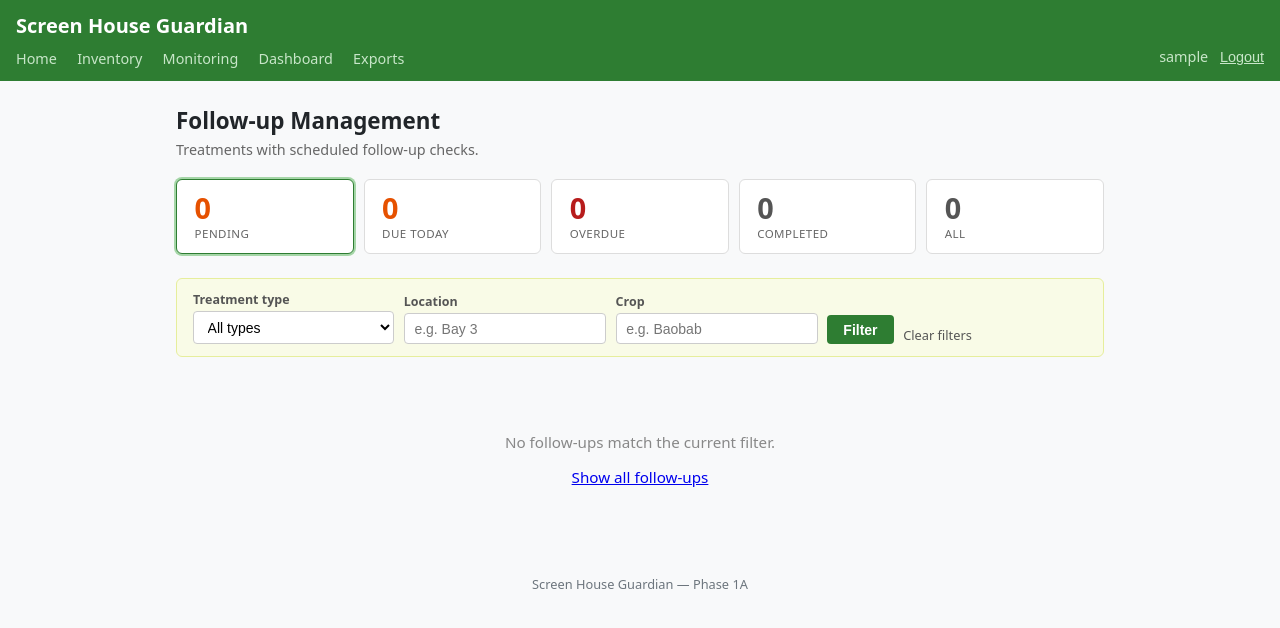
After one commit to kishkumar96/screenhouse-guardian, a Django app: page /monitoring/follow-ups/ in a window 1280 px wide. The commit adds this page. Shown: the top 628 px of the page. Run offline with Django 5.2, Linux system fonts and the light colour scheme; the visitor is signed in with stand-in values (Sample User, id 1); data comes from the database, SQL or seed files in the repository; data that the repository does not hold is empty.

Commit message:
Add follow-up list view for treatment tracking
Lets managers/observers see pending, due-today, overdue, and completed
treatment follow-ups with filters by status, treatment type, location,
and crop, plus a dashboard link and summary counts.

Co-Authored-By: Claude Sonnet 5 <noreply@anthropic.com>

```diff
--- a/monitoring/urls.py
+++ b/monitoring/urls.py
@@ -13,4 +13,6 @@ urlpatterns = [
     path('rounds/new/', views.round_create, name='round_create'),
     path('rounds/<int:round_id>/', views.round_detail, name='round_detail'),
     path('rounds/<int:round_id>/edit/', views.round_edit, name='round_edit'),
+    # Follow-up management
+    path('follow-ups/', views.follow_up_list, name='follow_up_list'),
 ]
--- a/monitoring/views.py
+++ b/monitoring/views.py
@@ -1,11 +1,11 @@
 from django.contrib import messages
 from django.core.exceptions import ValidationError
-from django.db.models import OuterRef, Subquery
+from django.db.models import OuterRef, Q, Subquery
 from django.shortcuts import get_object_or_404, redirect, render
 from django.utils import timezone
 
 from config.permissions import is_manager, manager_required, observer_required
-from inventory.models import TrackingUnit
+from inventory.models import Crop, TrackingUnit
 from .forms import (
     DailyRoundCreateForm,
     DailyRoundEditForm,
@@ -373,3 +373,96 @@ def round_edit(request, round_id):
         'daily_round': daily_round,
         'form': form,
     })
+
+
+# ── Follow-up list ─────────────────────────────────────────────────────────────
+
+_COMPLETED_OUTCOMES = {
+    Treatment.OUTCOME_IMPROVED,
+    Treatment.OUTCOME_NO_CHANGE,
+    Treatment.OUTCOME_WORSENED,
+    Treatment.OUTCOME_RESOLVED,
+}
+
+STATUS_PENDING = 'pending'
+STATUS_DUE_TODAY = 'due_today'
+STATUS_OVERDUE = 'overdue'
+STATUS_COMPLETED = 'completed'
+STATUS_ALL = 'all'
+
+
+@observer_required
+def follow_up_list(request):
+    today = timezone.localdate()
+
+    # Base: treatments that have a follow_up_date set
+    base_qs = (
+        Treatment.objects
+        .filter(follow_up_date__isnull=False)
+        .select_related(
+            'tracking_unit__crop',
+            'tracking_unit__accession',
+            'tracking_unit__position__bench__screen_house__site',
+            'created_by',
+        )
+    )
+
+    # Summary counts (always over all treatments with follow_up_date)
+    counts = {
+        'pending': base_qs.filter(outcome=Treatment.OUTCOME_PENDING).count(),
+        'due_today': base_qs.filter(follow_up_date=today, outcome=Treatment.OUTCOME_PENDING).count(),
+        'overdue': base_qs.filter(follow_up_date__lt=today, outcome=Treatment.OUTCOME_PENDING).count(),
+        'completed': base_qs.filter(outcome__in=list(_COMPLETED_OUTCOMES)).count(),
+    }
+
+    # Apply status filter
+    status_filter = request.GET.get('status', STATUS_PENDING)
+    if status_filter == STATUS_DUE_TODAY:
+        qs = base_qs.filter(follow_up_date=today, outcome=Treatment.OUTCOME_PENDING)
+    elif status_filter == STATUS_OVERDUE:
+        qs = base_qs.filter(follow_up_date__lt=today, outcome=Treatment.OUTCOME_PENDING)
+    elif status_filter == STATUS_COMPLETED:
+        qs = base_qs.filter(outcome__in=list(_COMPLETED_OUTCOMES))
+    elif status_filter == STATUS_ALL:
+        qs = base_qs
+    else:  # default = pending
+        status_filter = STATUS_PENDING
+        qs = base_qs.filter(outcome=Treatment.OUTCOME_PENDING)
+
+    # Apply treatment_type filter
+    treatment_type = request.GET.get('treatment_type', '')
+    if treatment_type:
+        qs = qs.filter(treatment_type=treatment_type)
+
+    # Apply location text filter (legacy + structured)
+    location = request.GET.get('location', '').strip()
+    if location:
+        qs = qs.filter(
+            Q(tracking_unit__location_text__icontains=location) |
+            Q(tracking_unit__position__bench__name__icontains=location) |
+            Q(tracking_unit__position__bench__screen_house__name__icontains=location) |
+            Q(tracking_unit__position__bench__screen_house__site__name__icontains=location)
+        )
+
+    # Apply crop filter (by name, case-insensitive substring)
+    crop = request.GET.get('crop', '').strip()
+    if crop:
+        qs = qs.filter(
+            Q(tracking_unit__crop_name__icontains=crop) |
+            Q(tracking_unit__crop__name__icontains=crop)
+        )
+
+    # Order: overdue first, then by date, then by unit code
+    qs = qs.order_by('follow_up_date', 'tracking_unit__unit_code')
+
+    return render(request, 'monitoring/follow_up_list.html', {
+        'treatments': qs,
+        'counts': counts,
+        'status_filter': status_filter,
+        'treatment_type_filter': treatment_type,
+        'location_filter': location,
+        'crop_filter': crop,
+        'treatment_type_choices': Treatment.TYPE_CHOICES,
+        'today': today,
+        'show_manager_links': is_manager(request.user),
+    })
--- a/templates/dashboard/index.html
+++ b/templates/dashboard/index.html
@@ -255,6 +255,7 @@
       <a href="{% url 'exports:index' %}" class="dash-action-btn">Export data</a>
     {% endif %}
     <a href="{% url 'monitoring:round_list' %}" class="dash-action-btn secondary">Daily rounds</a>
+    <a href="{% url 'monitoring:follow_up_list' %}" class="dash-action-btn secondary">Follow-ups</a>
     <a href="{% url 'inventory:archived_tracking_units' %}" class="dash-action-btn secondary">Archived units</a>
     {% if show_staff_links %}
       <a href="/admin/inventory/trackingunit/add/" class="dash-action-btn secondary">Create unit in admin</a>
--- /dev/null
+++ b/templates/monitoring/follow_up_list.html
@@ -0,0 +1,285 @@
+{% extends "base.html" %}
+
+{% block title %}Follow-up Management — Screen House Guardian{% endblock %}
+
+{% block extra_style %}
+.fu-heading { margin-bottom: 1.25rem; }
+.fu-heading h2 { margin: 0 0 0.25rem; font-size: 1.4rem; }
+.fu-heading p  { margin: 0; color: #666; font-size: 0.9rem; }
+
+/* Summary count cards */
+.fu-count-grid {
+  display: flex;
+  flex-wrap: wrap;
+  gap: 0.6rem;
+  margin-bottom: 1.5rem;
+}
+.fu-count-card {
+  background: #fff;
+  border: 1px solid #ddd;
+  border-radius: 6px;
+  padding: 0.75rem 1.1rem;
+  min-width: 110px;
+  flex: 1;
+  text-decoration: none;
+  display: block;
+  transition: box-shadow 0.1s;
+}
+.fu-count-card:hover { box-shadow: 0 2px 6px rgba(0,0,0,0.08); }
+.fu-count-card.active { border-color: #2e7d32; box-shadow: 0 0 0 2px #a5d6a7; }
+.fu-count-value { font-size: 1.8rem; font-weight: 700; color: #2e7d32; line-height: 1.1; }
+.fu-count-card.warn  .fu-count-value { color: #e65100; }
+.fu-count-card.alert .fu-count-value { color: #b71c1c; }
+.fu-count-card.done  .fu-count-value { color: #555; }
+.fu-count-label { font-size: 0.72rem; color: #666; text-transform: uppercase; letter-spacing: 0.04em; margin-top: 0.15rem; }
+
+/* Filter bar */
+.fu-filters {
+  background: #f9fbe7;
+  border: 1px solid #e6ee9c;
+  border-radius: 6px;
+  padding: 0.75rem 1rem;
+  margin-bottom: 1.25rem;
+  display: flex;
+  flex-wrap: wrap;
+  gap: 0.6rem;
+  align-items: flex-end;
+}
+.fu-filter-group { display: flex; flex-direction: column; gap: 0.2rem; }
+.fu-filter-group label { font-size: 0.78rem; font-weight: 600; color: #555; }
+.fu-filter-group select,
+.fu-filter-group input[type=text] {
+  padding: 0.4rem 0.6rem;
+  border: 1px solid #ccc;
+  border-radius: 4px;
+  font-size: 0.875rem;
+  background: #fff;
+  min-width: 140px;
+}
+.fu-filter-btn {
+  padding: 0.4rem 1rem;
+  background: #2e7d32;
+  color: #fff;
+  border: none;
+  border-radius: 4px;
+  font-size: 0.875rem;
+  font-weight: 600;
+  cursor: pointer;
+  align-self: flex-end;
+}
+.fu-filter-btn:hover { background: #1b5e20; }
+.fu-filter-clear { font-size: 0.8rem; color: #555; text-decoration: none; align-self: flex-end; }
+.fu-filter-clear:hover { text-decoration: underline; }
+
+/* Table */
+.fu-table-wrap { overflow-x: auto; }
+.fu-table {
+  width: 100%;
+  border-collapse: collapse;
+  font-size: 0.875rem;
+  background: #fff;
+  border: 1px solid #ddd;
+  border-radius: 6px;
+}
+.fu-table th {
+  background: #f1f8e9;
+  color: #2e7d32;
+  text-align: left;
+  padding: 0.6rem 0.85rem;
+  font-size: 0.72rem;
+  text-transform: uppercase;
+  letter-spacing: 0.04em;
+  white-space: nowrap;
+  border-bottom: 1px solid #ddd;
+}
+.fu-table td {
+  padding: 0.6rem 0.85rem;
+  border-bottom: 1px solid #f0f0f0;
+  vertical-align: middle;
+}
+.fu-table tr:last-child td { border-bottom: none; }
+.fu-table tr:hover td { background: #fafafa; }
+.fu-table tr.row-overdue td { background: #fff8f8; }
+.fu-table tr.row-due-today td { background: #fffde7; }
+
+.unit-code { font-family: monospace; font-size: 0.85rem; font-weight: 600; }
+
+.outcome-badge {
+  display: inline-block;
+  padding: 0.15rem 0.45rem;
+  border-radius: 10px;
+  font-size: 0.72rem;
+  font-weight: 700;
+  text-transform: uppercase;
+  letter-spacing: 0.04em;
+  white-space: nowrap;
+}
+.outcome-pending   { background: #fff9c4; color: #f57f17; }
+.outcome-improved  { background: #c8e6c9; color: #1b5e20; }
+.outcome-no_change { background: #eeeeee; color: #555; }
+.outcome-worsened  { background: #ffcdd2; color: #b71c1c; }
+.outcome-resolved  { background: #e1bee7; color: #4a148c; }
+
+.date-overdue { color: #b71c1c; font-weight: 700; }
+.date-due-today { color: #e65100; font-weight: 700; }
+
+.action-links a {
+  font-size: 0.78rem;
+  color: #2e7d32;
+  text-decoration: none;
+  border: 1px solid #a5d6a7;
+  border-radius: 3px;
+  padding: 0.15rem 0.45rem;
+  margin-right: 0.25rem;
+  white-space: nowrap;
+  display: inline-block;
+}
+.action-links a:hover { background: #e8f5e9; }
+.action-links a.update-link {
+  border-color: #f9a825;
+  color: #f57f17;
+}
+.action-links a.update-link:hover { background: #fff8e1; }
+
+.empty-state {
+  text-align: center;
+  padding: 2.5rem 1rem;
+  color: #888;
+  font-size: 0.95rem;
+}
+{% endblock %}
+
+{% block content %}
+<div class="fu-heading">
+  <h2>Follow-up Management</h2>
+  <p>Treatments with scheduled follow-up checks.</p>
+</div>
+
+{# ── Summary counts ── #}
+<div class="fu-count-grid">
+  <a class="fu-count-card warn {% if status_filter == 'pending' %}active{% endif %}"
+     href="?status=pending{% if treatment_type_filter %}&treatment_type={{ treatment_type_filter }}{% endif %}{% if location_filter %}&location={{ location_filter }}{% endif %}{% if crop_filter %}&crop={{ crop_filter }}{% endif %}">
+    <div class="fu-count-value">{{ counts.pending }}</div>
+    <div class="fu-count-label">Pending</div>
+  </a>
+  <a class="fu-count-card warn {% if status_filter == 'due_today' %}active{% endif %}"
+     href="?status=due_today{% if treatment_type_filter %}&treatment_type={{ treatment_type_filter }}{% endif %}{% if location_filter %}&location={{ location_filter }}{% endif %}{% if crop_filter %}&crop={{ crop_filter }}{% endif %}">
+    <div class="fu-count-value">{{ counts.due_today }}</div>
+    <div class="fu-count-label">Due Today</div>
+  </a>
+  <a class="fu-count-card alert {% if status_filter == 'overdue' %}active{% endif %}"
+     href="?status=overdue{% if treatment_type_filter %}&treatment_type={{ treatment_type_filter }}{% endif %}{% if location_filter %}&location={{ location_filter }}{% endif %}{% if crop_filter %}&crop={{ crop_filter }}{% endif %}">
+    <div class="fu-count-value">{{ counts.overdue }}</div>
+    <div class="fu-count-label">Overdue</div>
+  </a>
+  <a class="fu-count-card done {% if status_filter == 'completed' %}active{% endif %}"
+     href="?status=completed{% if treatment_type_filter %}&treatment_type={{ treatment_type_filter }}{% endif %}{% if location_filter %}&location={{ location_filter }}{% endif %}{% if crop_filter %}&crop={{ crop_filter }}{% endif %}">
+    <div class="fu-count-value">{{ counts.completed }}</div>
+    <div class="fu-count-label">Completed</div>
+  </a>
+  <a class="fu-count-card {% if status_filter == 'all' %}active{% endif %}"
+     href="?status=all{% if treatment_type_filter %}&treatment_type={{ treatment_type_filter }}{% endif %}{% if location_filter %}&location={{ location_filter }}{% endif %}{% if crop_filter %}&crop={{ crop_filter }}{% endif %}">
+    <div class="fu-count-value" style="color:#555;">{{ counts.pending|add:counts.completed }}</div>
+    <div class="fu-count-label">All</div>
+  </a>
+</div>
+
+{# ── Filter bar ── #}
+<form class="fu-filters" method="get" novalidate>
+  <input type="hidden" name="status" value="{{ status_filter }}">
+
+  <div class="fu-filter-group">
+    <label for="id_treatment_type">Treatment type</label>
+    <select name="treatment_type" id="id_treatment_type">
+      <option value="">All types</option>
+      {% for value, label in treatment_type_choices %}
+      <option value="{{ value }}" {% if treatment_type_filter == value %}selected{% endif %}>{{ label }}</option>
+      {% endfor %}
+    </select>
+  </div>
+
+  <div class="fu-filter-group">
+    <label for="id_location">Location</label>
+    <input type="text" name="location" id="id_location"
+           value="{{ location_filter }}" placeholder="e.g. Bay 3">
+  </div>
+
+  <div class="fu-filter-group">
+    <label for="id_crop">Crop</label>
+    <input type="text" name="crop" id="id_crop"
+           value="{{ crop_filter }}" placeholder="e.g. Baobab">
+  </div>
+
+  <button type="submit" class="fu-filter-btn">Filter</button>
+  <a href="?status={{ status_filter }}" class="fu-filter-clear">Clear filters</a>
+</form>
+
+{# ── Results table ── #}
+{% if treatments %}
+<div class="fu-table-wrap">
+  <table class="fu-table">
+    <thead>
+      <tr>
+        <th>Unit</th>
+        <th>Crop</th>
+        <th>Accession</th>
+        <th>Location</th>
+        <th>Treatment</th>
+        <th>Treated</th>
+        <th>Follow-up date</th>
+        <th>Outcome</th>
+        <th>Reason</th>
+        <th>Product</th>
+        <th>By</th>
+        <th>Actions</th>
+      </tr>
+    </thead>
+    <tbody>
+      {% for tx in treatments %}
+      {% if tx.follow_up_date < today and tx.outcome == 'pending' %}
+      <tr class="row-overdue">
+      {% elif tx.follow_up_date == today and tx.outcome == 'pending' %}
+      <tr class="row-due-today">
+      {% else %}
+      <tr>
+      {% endif %}
+        <td class="unit-code">{{ tx.tracking_unit.unit_code }}</td>
+        <td>{{ tx.tracking_unit.display_crop }}</td>
+        <td>{{ tx.tracking_unit.display_accession|default:"—" }}</td>
+        <td>{{ tx.tracking_unit.display_location|default:"—" }}</td>
+        <td>{{ tx.get_treatment_type_display }}</td>
+        <td>{{ tx.treatment_date|date:"d M Y" }}</td>
+        <td>
+          {% if tx.follow_up_date < today and tx.outcome == 'pending' %}
+          <span class="date-overdue">{{ tx.follow_up_date|date:"d M Y" }}</span>
+          {% elif tx.follow_up_date == today and tx.outcome == 'pending' %}
+          <span class="date-due-today">{{ tx.follow_up_date|date:"d M Y" }}</span>
+          {% else %}
+          {{ tx.follow_up_date|date:"d M Y" }}
+          {% endif %}
+        </td>
+        <td><span class="outcome-badge outcome-{{ tx.outcome }}">{{ tx.get_outcome_display }}</span></td>
+        <td>{{ tx.reason|truncatechars:60 }}</td>
+        <td>{{ tx.product_used|default:"—" }}</td>
+        <td>{% if tx.created_by %}{{ tx.created_by.get_full_name|default:tx.created_by.username }}{% else %}—{% endif %}</td>
+        <td class="action-links">
+          <a href="{% url 'observe_timeline' unit_code=tx.tracking_unit.unit_code %}">Timeline</a>
+          {% if tx.tracking_unit.is_active %}
+          <a href="{% url 'observe' unit_code=tx.tracking_unit.unit_code %}">Observe</a>
+          {% endif %}
+          {% if show_manager_links %}
+          <a class="update-link" href="{% url 'monitoring:update_treatment_outcome' treatment_id=tx.pk %}">Update outcome</a>
+          {% endif %}
+        </td>
+      </tr>
+      {% endfor %}
+    </tbody>
+  </table>
+</div>
+{% else %}
+<div class="empty-state">
+  <p>No follow-ups match the current filter.</p>
+  <a href="?status=all">Show all follow-ups</a>
+</div>
+{% endif %}
+{% endblock %}
```
Also changed, not shown: dashboard/tests/test_views.py (+17 -0 lines), monitoring/tests/test_views.py (+264 -0 lines).
